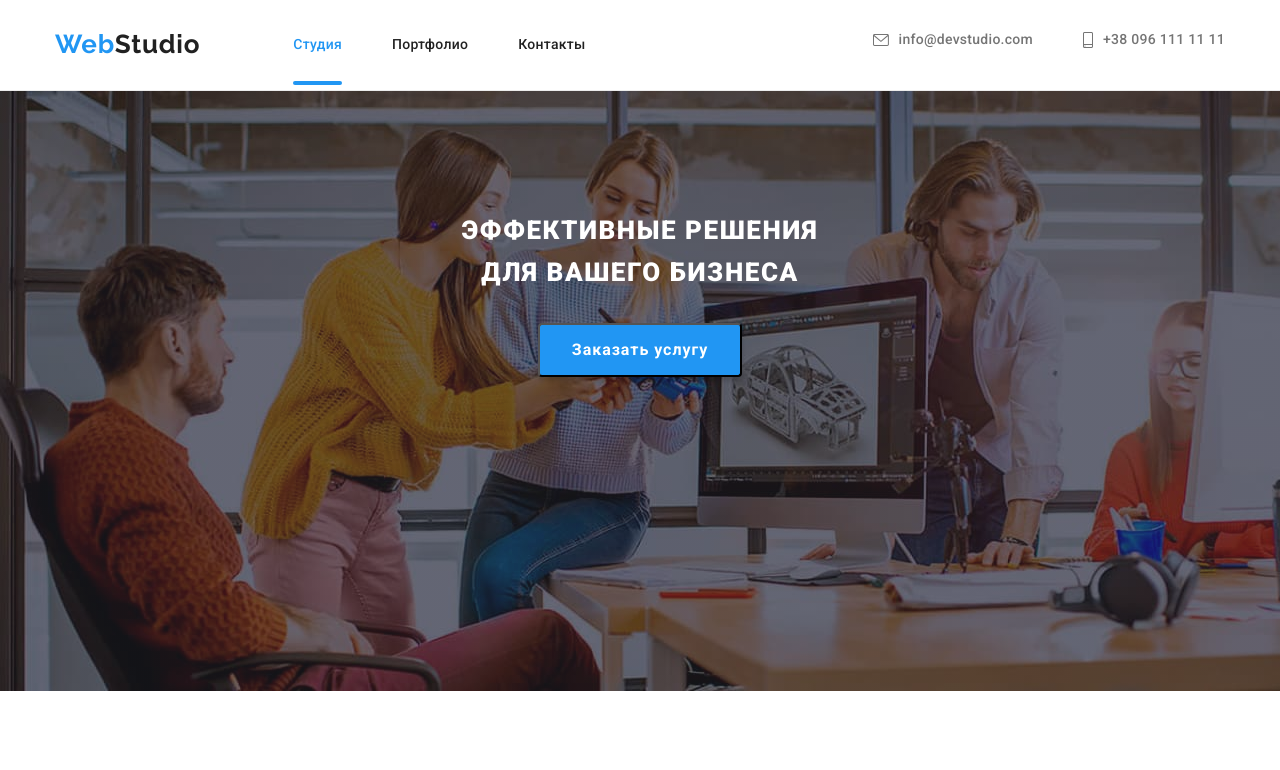
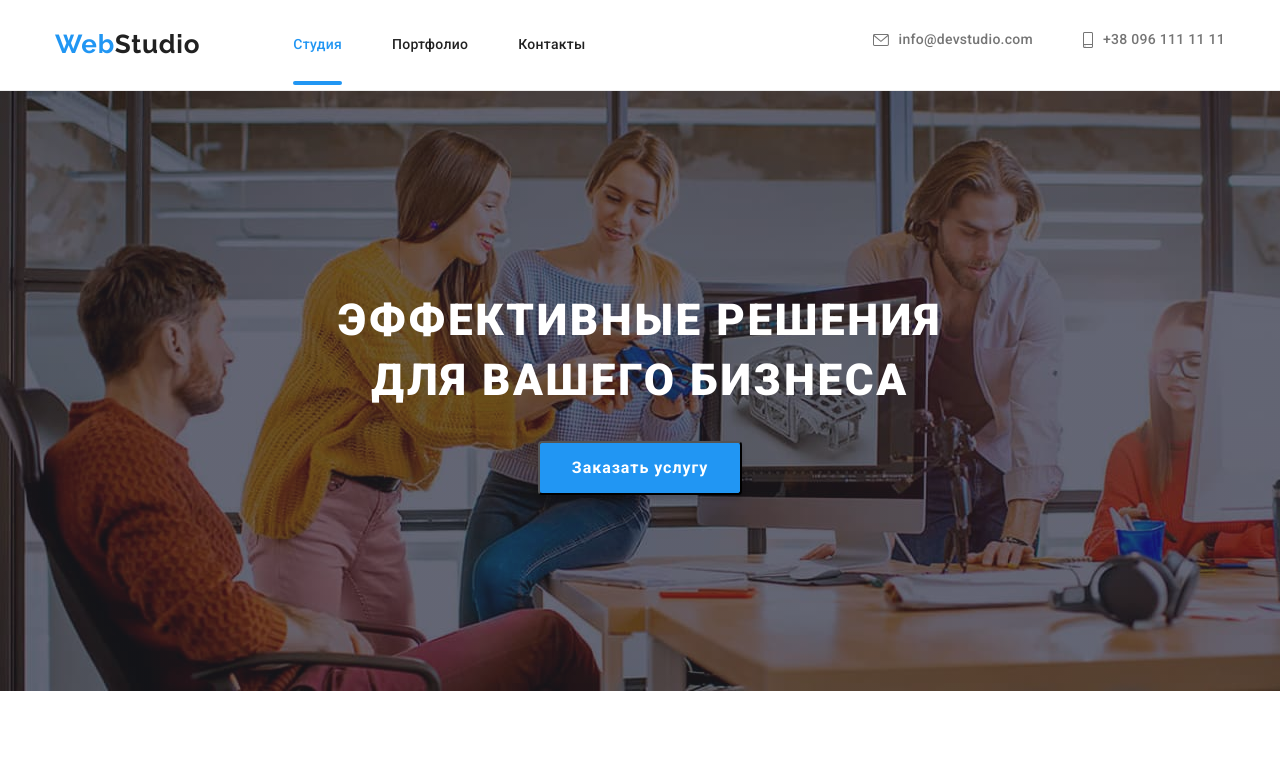
Before and after one commit to kamila1808/goit-markup-hw-08, a plain HTML site: page index.html in a window 1280 px wide. Shown: the top 770 px of the page. Drawn offline with nearby package versions, Linux system fonts and the light colour scheme.

Commit message:
Исправляет hero для десктоп

```diff
--- a/sass/layout/_hero.scss
+++ b/sass/layout/_hero.scss
@@ -7,7 +7,7 @@
       rgba(47, 48, 58, 0.4),
       rgba(47, 48, 58, 0.4)
     ),
-    url("/images/hero/hero-mobile-image.jpg");
+    url("../images/hero/hero-mobile-image.jpg");
   background-size: cover;
   background-repeat: no-repeat;
   background-color: var(--accent-background);
@@ -20,7 +20,7 @@
         rgba(47, 48, 58, 0.4),
         rgba(47, 48, 58, 0.4)
       ),
-      url("/images/hero/hero-mobile-image@2x.jpg");
+      url("../images/hero/hero-mobile-image@2x.jpg");
   }
 }
 
@@ -54,7 +54,7 @@
         rgba(47, 48, 58, 0.4),
         rgba(47, 48, 58, 0.4)
       ),
-      url("/images/hero/hero-tablet-image.jpg");
+      url("../images/hero/hero-tablet-image.jpg");
     background-size: cover;
     background-repeat: no-repeat;
     background-color: var(--accent-background);
@@ -67,7 +67,7 @@
           rgba(47, 48, 58, 0.4),
           rgba(47, 48, 58, 0.4)
         ),
-        url("/images/hero/hero-tablet-image@2x.jpg");
+        url("../images/hero/hero-tablet-image@2x.jpg");
     }
   }
 }
@@ -82,7 +82,7 @@
         rgba(47, 48, 58, 0.4),
         rgba(47, 48, 58, 0.4)
       ),
-      url("/images/hero/hero-desktop-image.jpg");
+      url("../images/hero/hero-desktop-image.jpg");
     background-size: cover;
     background-repeat: no-repeat;
     background-color: var(--accent-background);
@@ -95,36 +95,26 @@
           rgba(47, 48, 58, 0.4),
           rgba(47, 48, 58, 0.4)
         ),
-        url("/images/hero/hero-desktop-image@2x.jpg");
+        url("../images/hero/hero-desktop-image@2x.jpg");
     }
   }
+
+  .hero__title {
+    max-width: 696px;
+    min-height: 120px;
+    font-weight: 900;
+    font-size: 44px;
+    line-height: 1.36;
+
+    text-align: center;
+    letter-spacing: 0.06em;
+    text-transform: uppercase;
+
+    color: #ffffff;
+
+    margin-right: auto;
+    margin-left: auto;
+    padding-top: 200px;
+    margin-bottom: 30px;
+  }
 }
-
-// .hero {
-//
-//     background-image: linear-gradient(rgba(47, 48, 58, 0.4), rgba(47, 48, 58, 0.4)),
-//     url("../images/hero/hero-background.jpg");
-//     background-size: cover;
-//     background-repeat: no-repeat;
-//     background-color: var(--accent-background);
-//     padding-top: 200px;
-//     padding-bottom: 200px;
-// }
-
-// .hero__title {
-// max-width: 696px;
-// min-height: 120px;
-// font-weight: 900;
-// font-size: 44px;
-// line-height: 1.36;
-
-// text-align: center;
-// letter-spacing: 0.06em;
-// text-transform: uppercase;
-
-// color: #FFFFFF;
-
-// margin-right:auto;
-// margin-left:auto;
-// margin-bottom: 40px;
-// }
```
Also changed, not shown: css/main.css, css/main.min.css, 2 other files.
